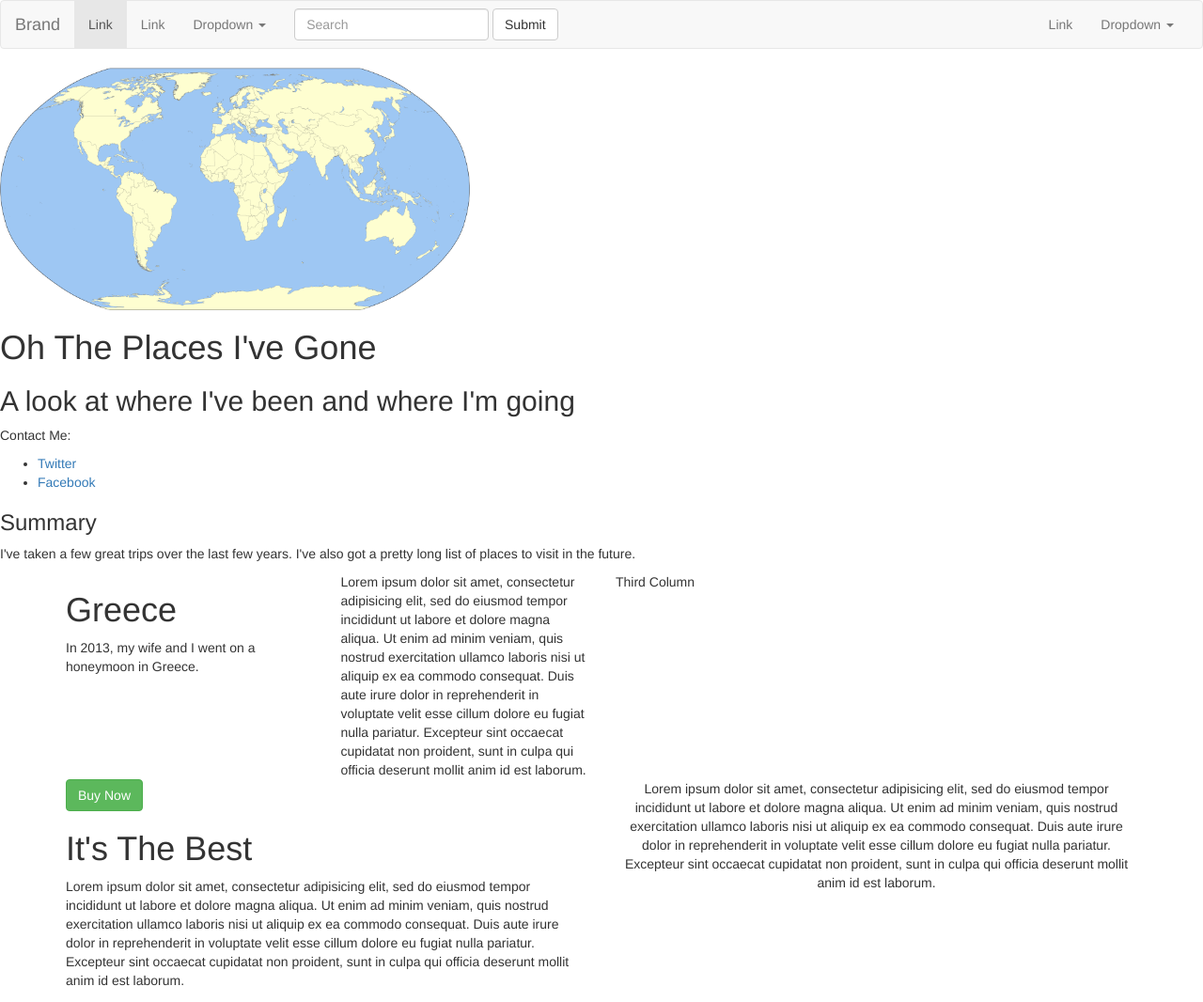
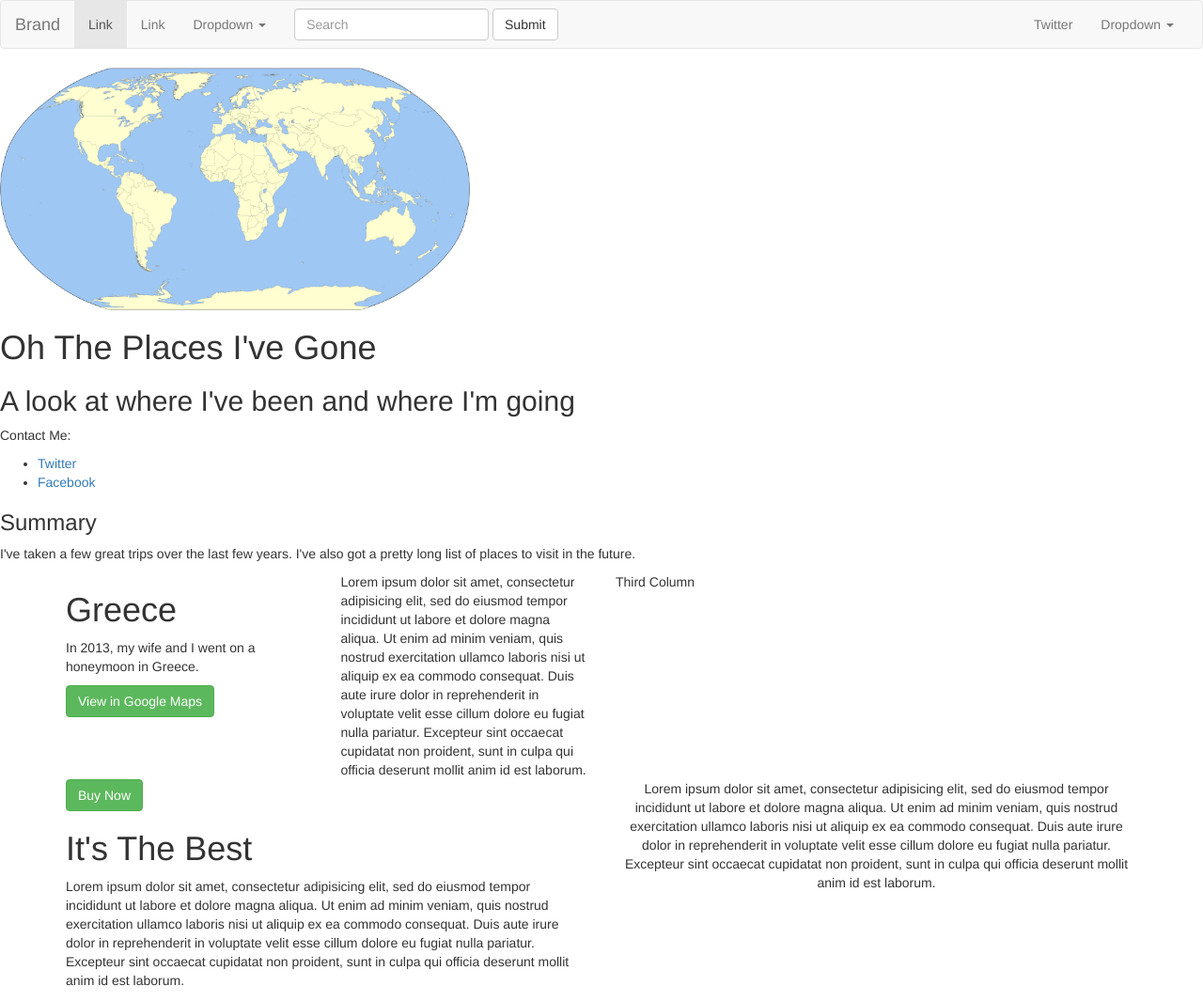
Before and after one commit to trickyseven/HW2, a plain HTML site: page travel.html in a window 1280 px wide. Shown: the top 1066 px of the page at 94% size. Drawn offline with nearby package versions, Linux system fonts and the light colour scheme.

Commit message:
Link
Got a link button in there.

```diff
--- a/travel.html
+++ b/travel.html
@@ -45,7 +45,7 @@
         <button type="submit" class="btn btn-default">Submit</button>
       </form>
       <ul class="nav navbar-nav navbar-right">
-        <li><a href="#">Link</a></li>
+        <li><a href="http://twitter.com/hogan_brett">Twitter</a></li>
         <li class="dropdown">
           <a href="#" class="dropdown-toggle" data-toggle="dropdown" role="button" aria-haspopup="true" aria-expanded="false">Dropdown <span class="caret"></span></a>
           <ul class="dropdown-menu">
@@ -81,6 +81,7 @@
          <div class="col-md-3">
          <h1>Greece</h1>
            <p>In 2013, my wife and I went on a honeymoon in Greece.</p>
+           <a class="btn btn-success" href="https://www.google.com/maps/d/edit?mid=zjCmL6FDuZp8.kf9n2Nmc3qoU&usp=sharing" role="button">View in Google Maps</a>
          </div>
          <div class="col-md-3">
            Lorem ipsum dolor sit amet, consectetur adipisicing elit, sed do eiusmod tempor incididunt ut labore et dolore magna aliqua. Ut enim ad minim veniam, quis nostrud exercitation ullamco laboris nisi ut aliquip ex ea commodo consequat. Duis aute irure dolor in reprehenderit in voluptate velit esse cillum dolore eu fugiat nulla pariatur. Excepteur sint occaecat cupidatat non proident, sunt in culpa qui officia deserunt mollit anim id est laborum.
```
